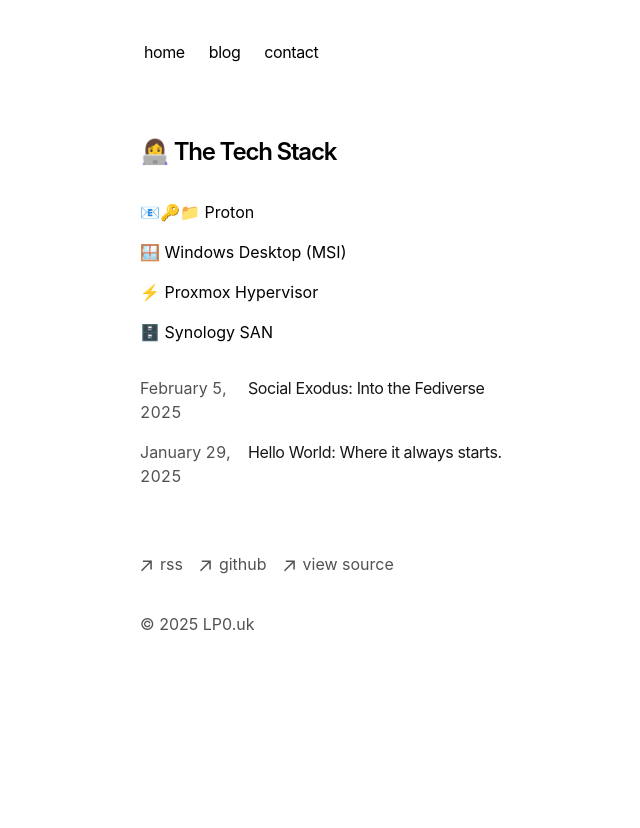
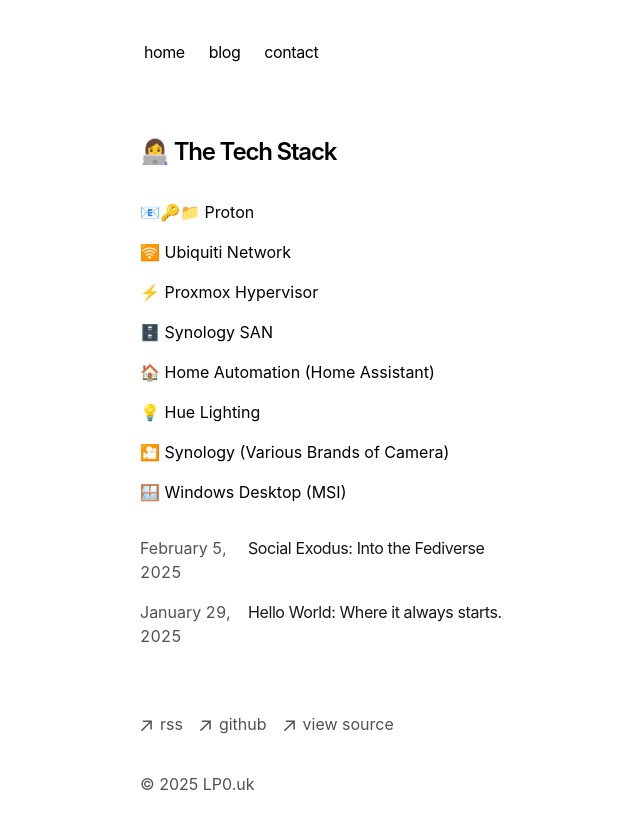
Before and after one commit to MichelleFindlay/lp0.uk, a Next.js app: page /stack in a window 1280 px wide. Shown: the top 828 px of the page, without its empty margins (212-852 px from the left). Before the commit the page ends 800 px from the top, so only its background shows below. Built offline with nearby package versions, Linux system fonts and the light colour scheme.

Commit message:
Update page.tsx

```diff
--- a/app/stack/page.tsx
+++ b/app/stack/page.tsx
@@ -6,12 +6,13 @@
       <h1 className="mb-8 text-2xl font-semibold tracking-tighter">
         👩‍💻 The Tech Stack
       </h1>
+
       <p className="mb-4">
         {`📧🔑📁 Proton`}
       </p>
 
       <p className="mb-4">
-        {`🪟 Windows Desktop (MSI)`}
+        {`🛜 Ubiquiti Network`}
       </p>
 
       <p className="mb-4">
@@ -22,6 +23,27 @@
         {`🗄️ Synology SAN`}
       </p>
 
+      <p className="mb-4">
+        {`🏠 Home Automation (Home Assistant)`}
+      </p>
+
+      <p className="mb-4">
+        {`💡 Hue Lighting`}
+      </p>
+
+      <p className="mb-4">
+        {`🎦 Synology (Various Brands of Camera)`}
+      </p>
+
+      <p className="mb-4">
+        {`🪟 Windows Desktop (MSI)`}
+      </p>
+
+
+
+
+
+
       <div className="my-8">
         <BlogPosts />
       </div>
```
